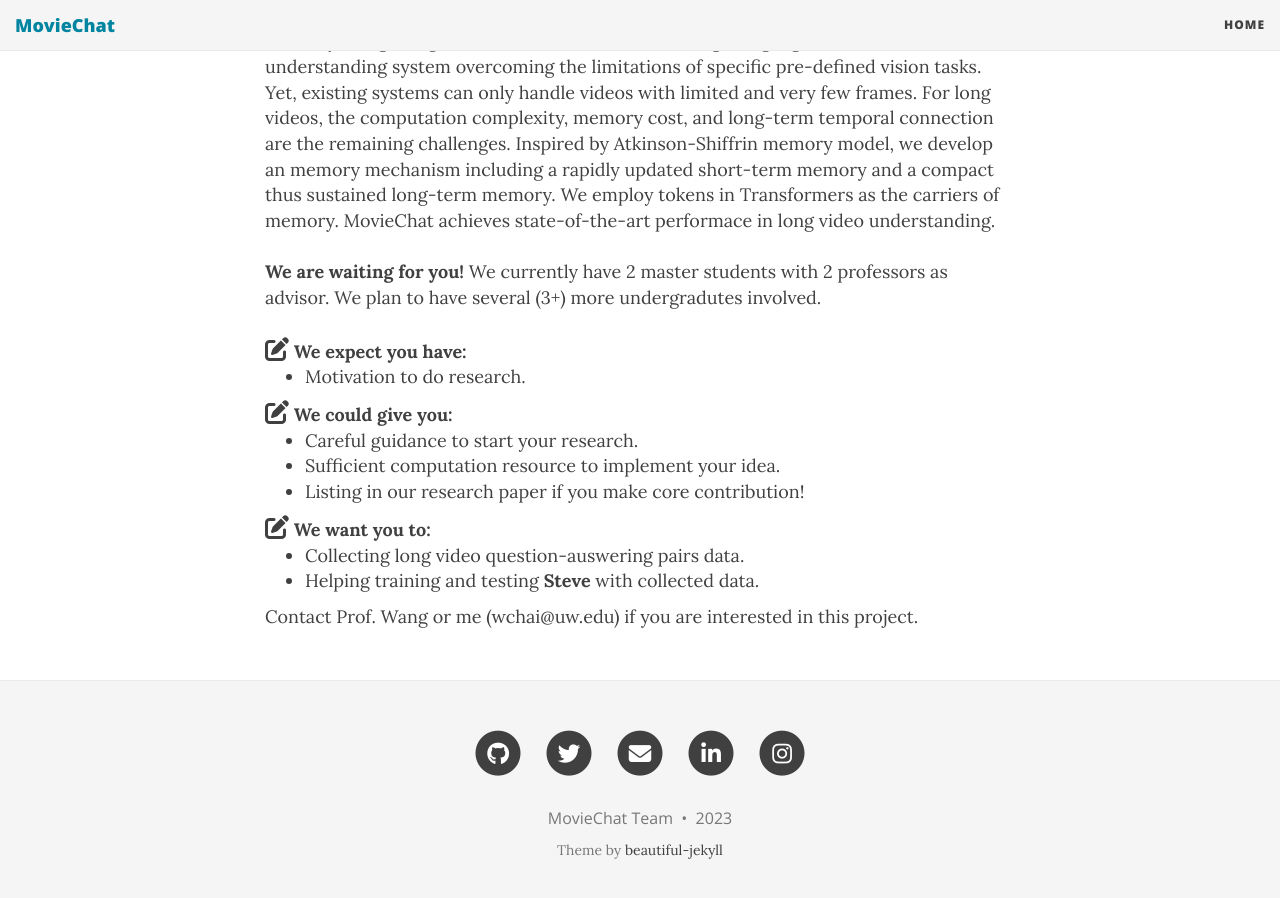
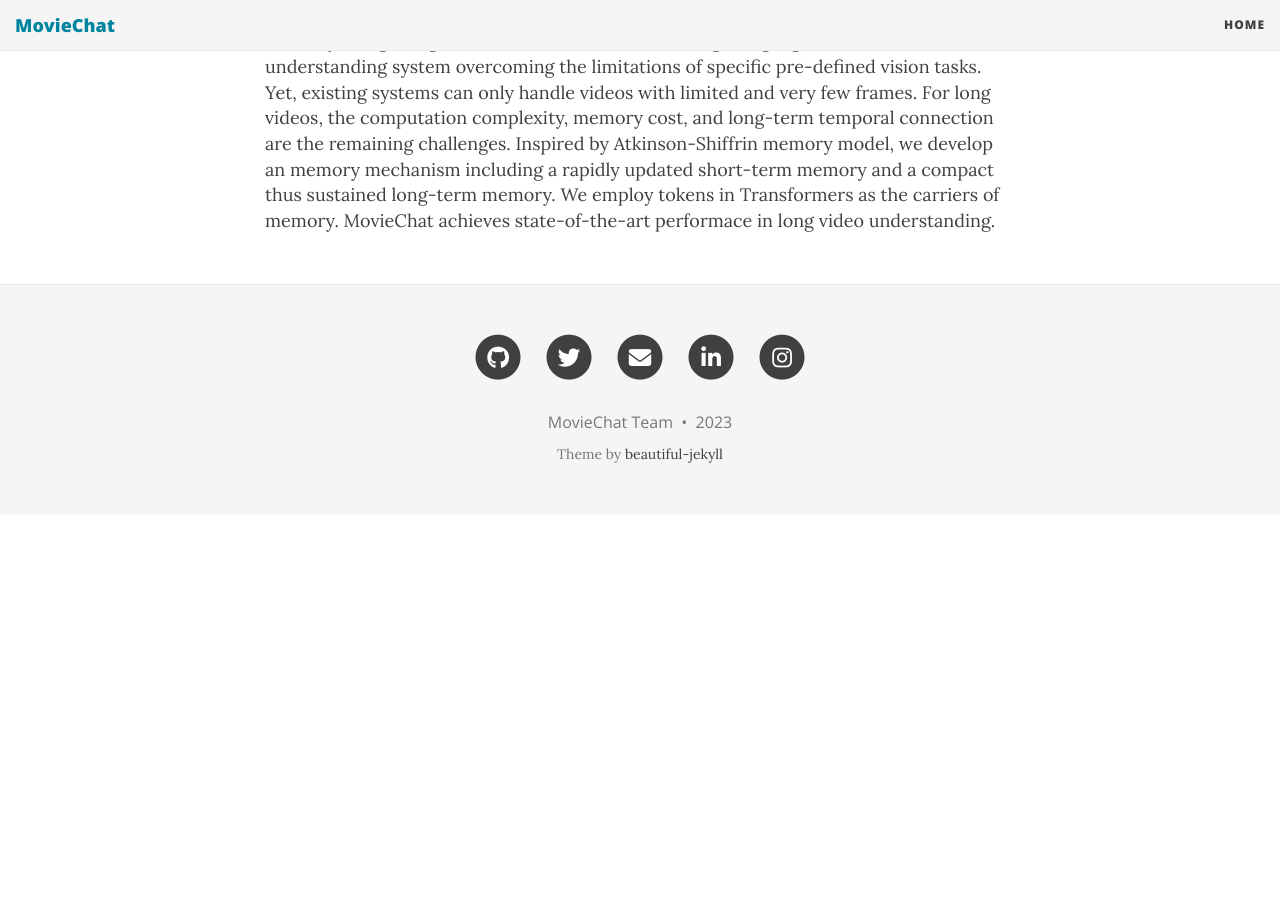
Before and after one commit to rese1f/MovieChat, a Jekyll site: the page built from index.html, in a window 1280 px wide and 900 px high, scrolled down 560 px. Built offline with Jekyll 4.4.1, drawn with Linux system fonts in a browser that asks for light colours; nearby versions of some CDN libraries; the list of posts is cut into pages by our own code; after the commit the page ends 1075 px from its top, so only the background shows below that.

Commit message:
Update index.html

```diff
--- a/index.html
+++ b/index.html
@@ -11,42 +11,3 @@
 </head>
 
 Recently, integrating video foundation models and large language models to build a video understanding system overcoming the limitations of specific pre-defined vision tasks. Yet, existing systems can only handle videos with limited and very few frames. For long videos, the computation complexity, memory cost, and long-term temporal connection are the remaining challenges. Inspired by Atkinson-Shiffrin memory model, we develop an memory mechanism including a rapidly updated short-term memory and a compact thus sustained long-term memory. We employ tokens in Transformers as the carriers of memory. MovieChat achieves state-of-the-art performace in long video understanding.
-
-<br>
-<br>
-
-<b>We are waiting for you!</b> We currently have 2 master students with 2 professors as advisor. We plan to have several (3+) more undergradutes involved.
-
-<br>
-<br>
-
-<b><i class="fa-solid fa-pen-to-square" style="font-size:24px"></i> We expect you have:</b>
-
-<ul>
-	<li> Motivation to do research.
-	</li>
-</ul>
-
-<b><i class="fa-solid fa-pen-to-square" style="font-size:24px"></i> We could give you:</b>
-
-<ul>
-	<li> Careful guidance to start your research.
-	</li>
-
-	<li> Sufficient computation resource to implement your idea.
-	</li>
-
-	<li> Listing in our research paper if you make core contribution!
-	</li>
-</ul>
-
-<b><i class="fa-solid fa-pen-to-square" style="font-size:24px"></i> We want you to:</b>
-<ul>
-	<li> Collecting long video question-auswering pairs data.
-	</li>
-	<li> Helping training and testing <b>Steve</b> with collected data.
-	</li>
-</ul>
-
-
-Contact Prof. Wang or me (wchai@uw.edu) if you are interested in this project.
```
